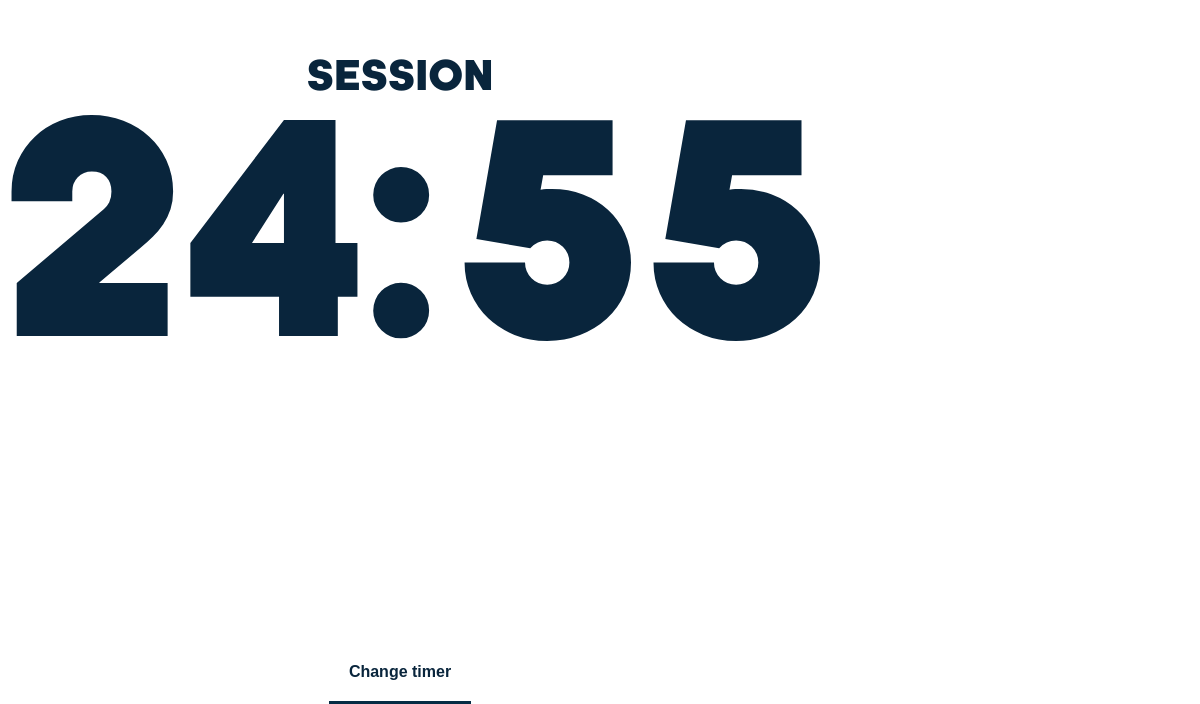
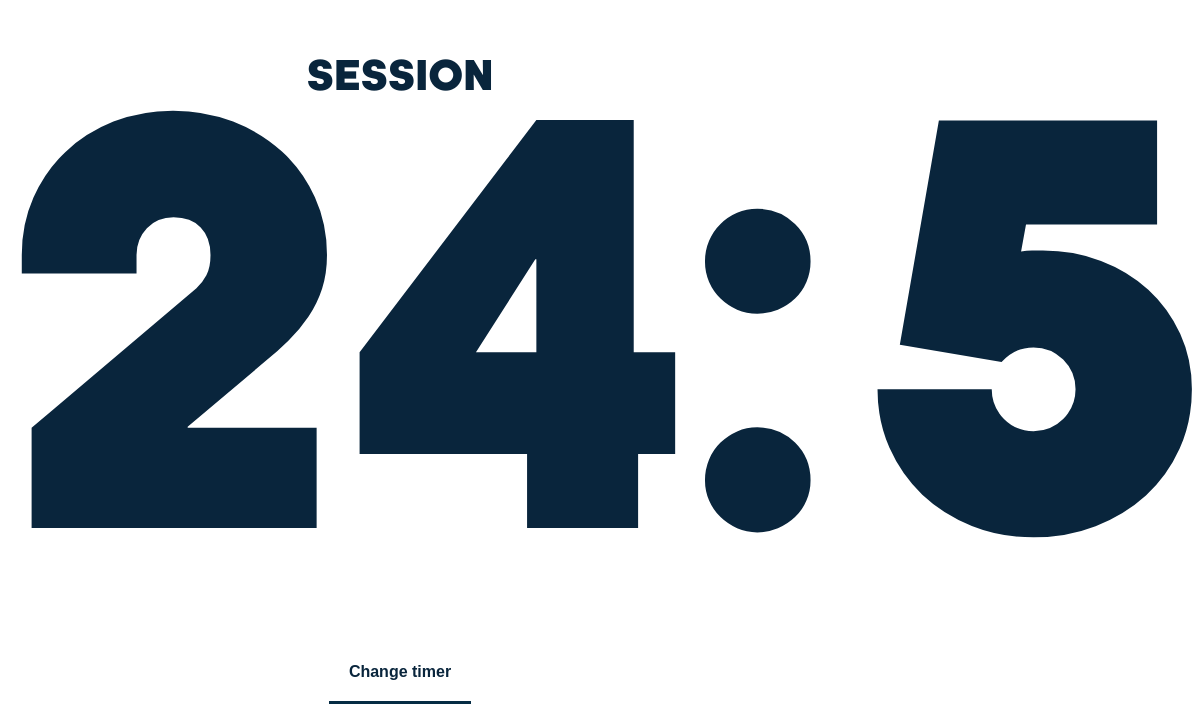
Before and after one commit to mn-Devs/tomaatTimer, an Electron app: page app/index.html in a window 800 px wide. Shown: the part 96-800 px from the top of the page, 1200 px wide, since content can reach past the window. Drawn offline with Linux system fonts and the light colour scheme.

Commit message:
Add files via upload

```diff
--- a/app/style.css
+++ b/app/style.css
@@ -38,7 +38,7 @@ button:target, a:target{
     width: 30%;
 }
 .pomodoro-timer{
-    width: 800px;
+    width: 100%;
     height: calc(100%  - 311px);
 }
 
@@ -102,9 +102,10 @@ button:target, a:target{
 }
 /* Pomodoro item row */
 #timeLeft {
-    font-size: 18rem;
+    font-size: 34rem;
     font-weight: 700;
     color: var(--text);
+    text-align: center;
 }
 
 #toggle-menu{
```
